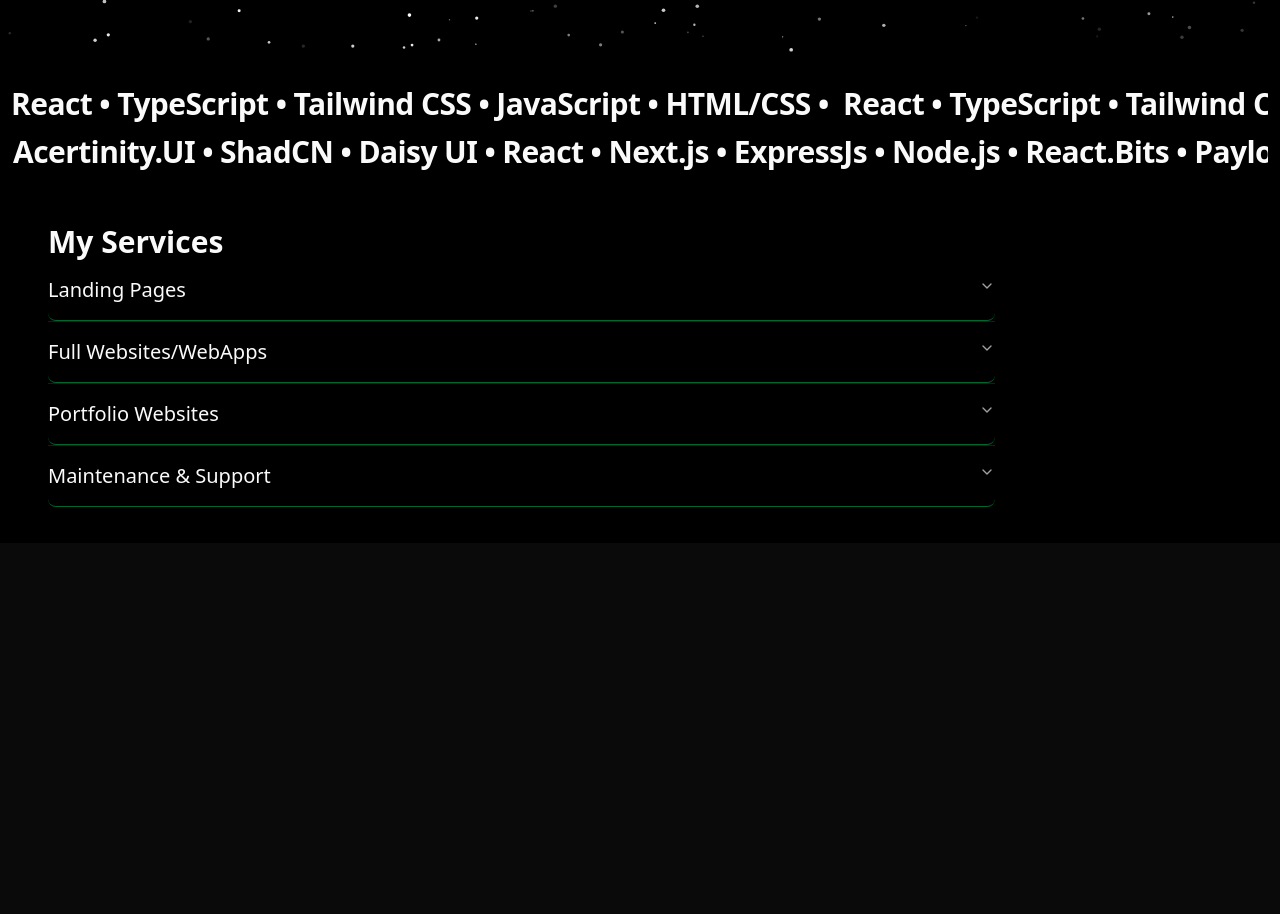
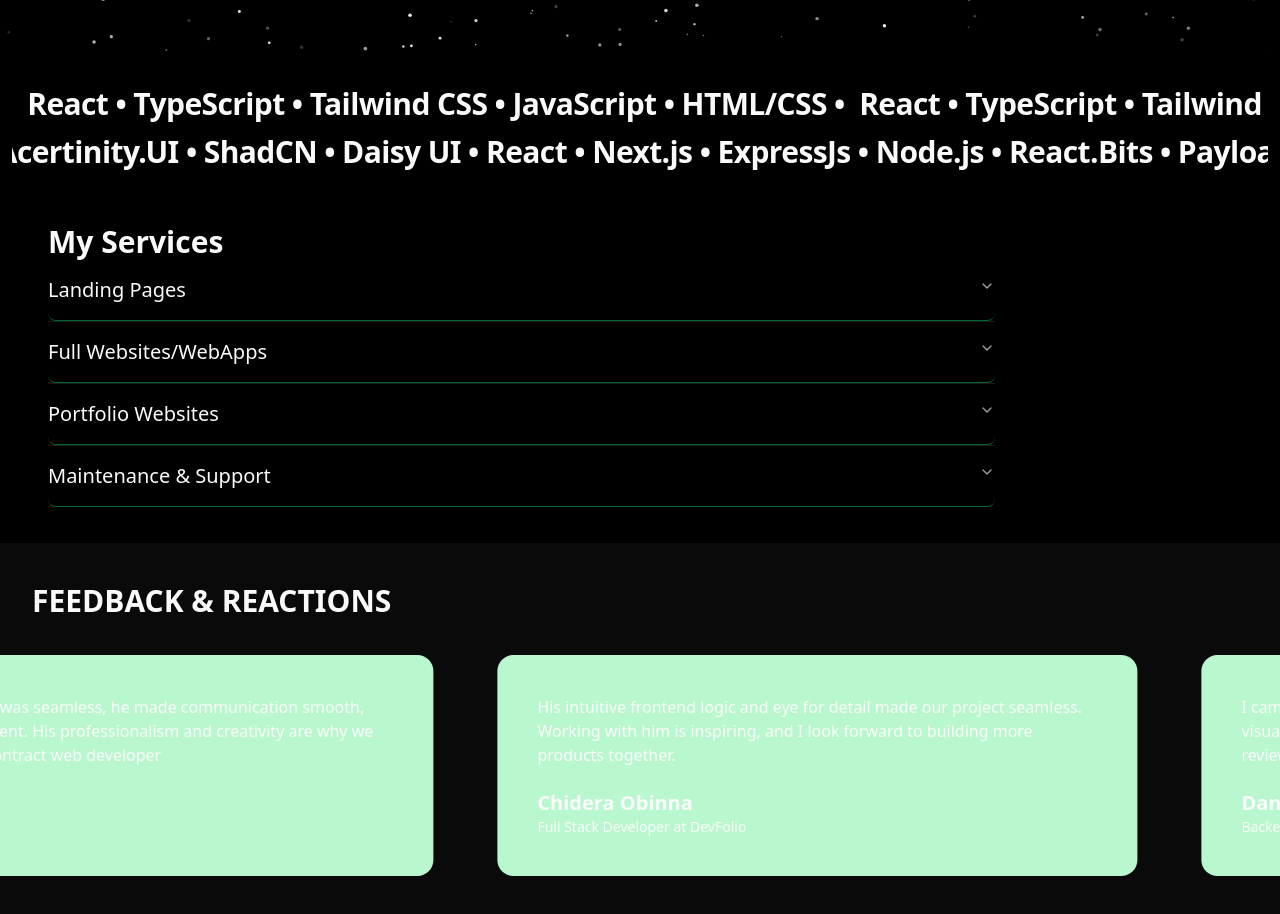
Before and after one commit to OlajuwonX/PhantomDev, a React (Vite) app: page / in a window 1280 px wide. Shown: the part 640-1554 px from the top of the page. Before the commit the page ends 1183 px from the top, so only its background shows below. Built offline with nearby package versions, Linux system fonts and the light colour scheme.

Commit message:
testimonials done

```diff
--- a/package.json
+++ b/package.json
@@ -31,6 +31,7 @@
   },
   "devDependencies": {
     "@eslint/js": "^9.33.0",
+    "@radix-ui/react-navigation-menu": "^1.2.14",
     "@types/node": "^24.5.1",
     "@types/react": "^19.1.10",
     "@types/react-dom": "^19.1.7",
--- a/src/App.css
+++ b/src/App.css
@@ -124,3 +124,12 @@
     color-scheme: dark;
   }
 }
+
+@keyframes scroll {
+  0% {
+    transform: translateX(0);
+  }
+  100% {
+    transform: translateX(calc(-100% + 100vw));
+  }
+}
--- a/src/Pages/home.tsx
+++ b/src/Pages/home.tsx
@@ -1,6 +1,7 @@
 import Hero from '../components/hero'
 import TechStack from "../components/tech.stack";
 import FAQ from "../components/FAQ";
+import Testimonials from '../components/testimonials';
 
 const Home = () => {
     return (
@@ -8,6 +9,7 @@
             <Hero />
             <TechStack />
             <FAQ />
+            <Testimonials />
         </div>
     )
 }
--- a/src/components/FAQ.tsx
+++ b/src/components/FAQ.tsx
@@ -3,7 +3,9 @@
 
 const Faq = () => {
     return (
-        <div className="py-7 px-8 lg:py-9 lg:px-12 bg-white dark:bg-black">
+        <div id="my-services"
+             className="py-7 px-8 lg:py-9 lg:px-12 bg-white dark:bg-black"
+        >
             <p className="text-2xl lg:text-3xl font-semibold md:font-bold lg:font-bold">My Services</p>
             <Accordion
                 type="single"
--- a/src/components/hero.tsx
+++ b/src/components/hero.tsx
@@ -17,7 +17,9 @@
 
 
     return (
-        <div className="h-[40rem] relative w-full bg-white dark:bg-black flex flex-col overflow-hidden">
+        <div
+            id="hero"
+            className="h-[40rem] relative w-full bg-white dark:bg-black flex flex-col overflow-hidden">
             <div className="w-full absolute inset-0 h-screen">
                 <SparklesCore
                     id="tsparticlesfullpage"
--- a/src/components/tech.stack.tsx
+++ b/src/components/tech.stack.tsx
@@ -24,7 +24,9 @@
     ];
 
     return (
-        <div className="p-3 bg-white dark:bg-black">
+        <div
+            id="tech-stack"
+            className="p-3 bg-white dark:bg-black">
             <ScrollVelocity
                 texts={[Languages.join(" • "), Frameworks.join(" • ")].flat()}
                 velocity={80}
--- /dev/null
+++ b/src/components/testimonials.tsx
@@ -0,0 +1,22 @@
+
+import {InfiniteMovingCards} from "./ui/infinite.card";
+import {testimonials} from "../data/data";
+
+const Clients = () => {
+    return (
+        <div className='py-10 px-5 md:px-8 lg:px-8' id='testimonials'>
+            <h1 className='flex uppercase text-2xl lg:text-3xl font-bold'>
+                Feedback & Reactions
+            </h1>
+            <div className='m-5 flex flex-col items-center max-lg:mt-6'>
+                <InfiniteMovingCards
+                    items={testimonials}
+                    direction='right'
+                    speed='slow'
+                />
+            </div>
+        </div>
+    )
+}
+
+export default Clients
--- /dev/null
+++ b/src/components/ui/infinite.card.tsx
@@ -0,0 +1,132 @@
+
+import { cn } from "../../lib/utils";
+import {useEffect, useState, useCallback, useRef} from "react";
+
+export const InfiniteMovingCards = ({
+                                        items,
+                                        direction = "left",
+                                        speed = "fast",
+                                        pauseOnHover = true,
+                                        className,
+                                    }: {
+    items: {
+        quote: string;
+        name: string;
+        title: string;
+    }[];
+    direction?: "left" | "right";
+    speed?: "fast" | "normal" | "slow";
+    pauseOnHover?: boolean;
+    className?: string;
+}) => {
+    const containerRef = useRef<HTMLDivElement>(null);
+    const scrollerRef = useRef<HTMLUListElement>(null);
+    const [start, setStart] = useState(false);
+
+    const getDirection = useCallback(() => {
+        if (containerRef.current) {
+            containerRef.current.style.setProperty(
+                "--animation-direction",
+                direction === "left" ? "forwards" : "reverse"
+            );
+        }
+    }, [direction]);
+
+    const getSpeed = useCallback(() => {
+        if (containerRef.current) {
+            let duration;
+            switch (speed) {
+                case "fast":
+                    duration = "20s";
+                    break;
+                case "normal":
+                    duration = "40s";
+                    break;
+                case "slow":
+                    duration = "80s";
+                    break;
+                default:
+                    duration = "40s";
+            }
+            containerRef.current.style.setProperty("--animation-duration", duration);
+        }
+    }, [speed]);
+
+    const addAnimation = useCallback(() => {
+        if (containerRef.current && scrollerRef.current) {
+            const scrollerContent = Array.from(scrollerRef.current.children);
+
+            const existingDuplicates = scrollerRef.current.querySelectorAll('[data-duplicate="true"]');
+            existingDuplicates.forEach(dup => dup.remove());
+
+            scrollerContent.forEach((item) => {
+                const duplicatedItem = item.cloneNode(true) as HTMLElement;
+                duplicatedItem.setAttribute('data-duplicate', 'true');
+                if (scrollerRef.current) {
+                    scrollerRef.current.appendChild(duplicatedItem);
+                }
+            });
+
+            getDirection();
+            getSpeed();
+            setStart(true);
+        }
+    }, [getDirection, getSpeed]);
+
+    useEffect(() => {
+        addAnimation();
+    }, [addAnimation]);
+
+    useEffect(() => {
+        addAnimation();
+    }, [items, addAnimation]);
+
+    return (
+        <div
+            ref={containerRef}
+            className={cn(
+                "scroller relative z-20 w-screen overflow-hidden",
+                className,
+            )}
+        >
+            <ul
+                ref={scrollerRef}
+                className={cn(
+                "flex w-max min-w-full shrink-0 flex-nowrap gap-16 py-4",
+                pauseOnHover && "hover:[animation-play-state:paused]",
+            )}
+                style={{
+                    animation: start ? `scroll var(--animation-duration, 40s) linear infinite` : 'none',
+                    animationDirection: 'var(--animation-direction, forwards)',
+                }}
+            >
+                {items.map((item, idx) => (
+                    <li
+                        className="relative w-[60vw] max-w-full shrink-0 rounded-2xl border-green-800 p-5 md:p-8 lg:p-10 md:w-[50vw] bg-green-200"
+                        key={`${item.name}-${idx}`}
+                    >
+                        <blockquote>
+                            <div
+                                aria-hidden="true"
+                                className="user-select-none pointer-events-none absolute -top-0.5 -left-0.5 -z-1 h-[calc(100%_+_4px)] w-[calc(100%_+_4px)]"
+                            ></div>
+                            <span className="relative z-20 text-sm md:text-[16px] leading-[1.2] font-normal ">
+                {item.quote}
+              </span>
+                            <div className="relative z-20 mt-6 flex flex-row items-center">
+                                <div className="flex flex-col gap-1">
+                  <span className="text-xl leading-[1.2] font-bold">
+                    {item.name}
+                  </span>
+                                    <span className="text-sm leading-[1.2] font-normal ">
+                    {item.title}
+                  </span>
+                                </div>
+                            </div>
+                        </blockquote>
+                    </li>
+                ))}
+            </ul>
+        </div>
+    );
+};
--- a/src/data/data.ts
+++ b/src/data/data.ts
@@ -76,3 +76,32 @@
         ],
     },
 ]
+
+export const testimonials = [
+    {
+        quote:
+            "His growth has been remarkably sharp, fast, and focused. He has a strong grasp of modern development" +
+            " practices, and I’d be excited to collaborate with him on deployment and CI/CD processes.",
+        name: "Olayinka Olasimbo",
+        title: "Senior DevOps Engineer at Citi-Bank",
+    },
+    {
+        quote:
+            "Building Orvyn Media was seamless, he made communication smooth, transparent, and efficient. His" +
+            " professionalism and creativity are why we retained him as our contract web developer",
+        name: "Mr Dami",
+        title: "Founder Orvyn Media",
+    },
+    {
+        quote:
+            "His intuitive frontend logic and eye for detail made our project seamless. Working with him is inspiring, and I look forward to building more products together.",
+        name: "Chidera Obinna",
+        title: "Full Stack Developer at DevFolio",
+    },
+    {
+        quote:
+            "I came across his gym landing page and was immediately impressed. The visual storytelling, fluid design, and responsiveness felt premium. After reviewing the code, I knew I had to reach out.",
+        name: "Daniel Ogunleye",
+        title: "Backend Developer at CoreStack Systems",
+    }
+];
```
Also changed, not shown: 1 other file (tests, documents, lock files or other folders).
